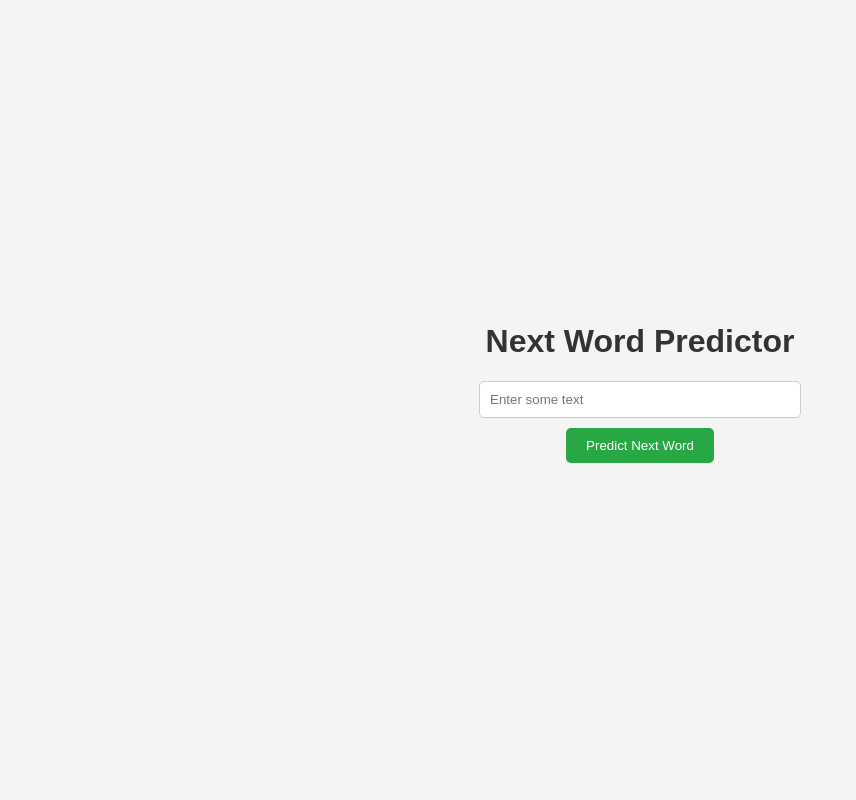
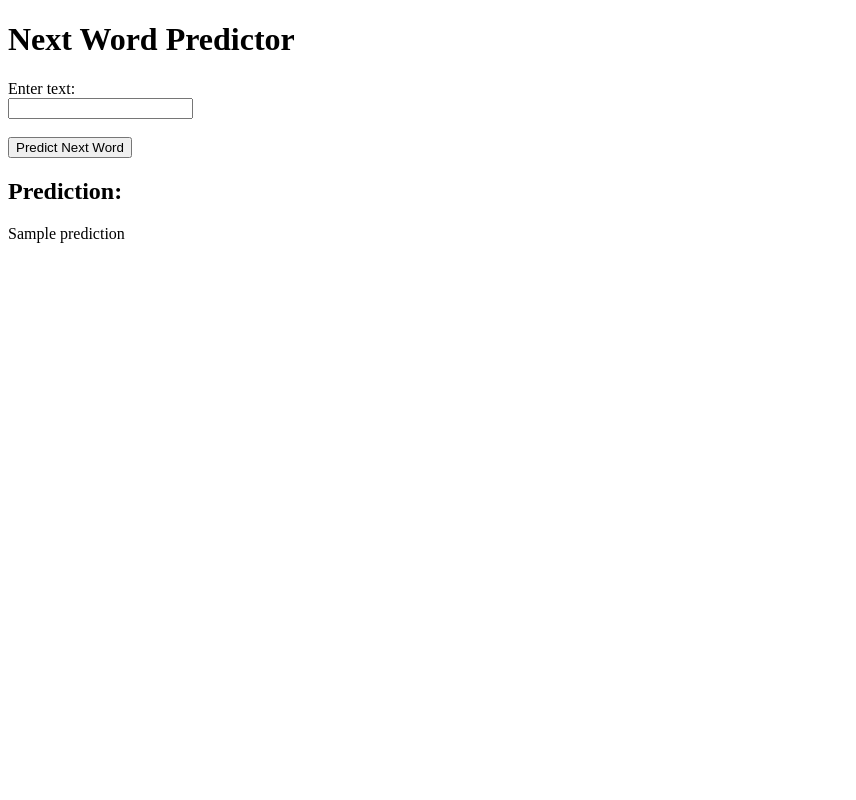
Before and after one commit to JathurshaPatpanathan/smartTextPredict, a Python web app: template app/templates/index.html in a window 1280 px wide. Shown: the whole page, without its empty margins (0-856 px from the left). Run offline with Jinja, Linux system fonts and the light colour scheme; the template is opened without the code that fills it: most values are stand-ins (such as "Sample title", 1, 10 or a date in 2020).

Commit message:
updated html

```diff
--- a/app/templates/index.html
+++ b/app/templates/index.html
@@ -4,81 +4,16 @@
     <meta charset="UTF-8">
     <meta name="viewport" content="width=device-width, initial-scale=1.0">
     <title>Next Word Predictor</title>
-    <style>
-        body {
-            font-family: Arial, sans-serif;
-            margin: 0;
-            padding: 0;
-            display: flex;
-            flex-direction: column;
-            align-items: center;
-            justify-content: center;
-            height: 100vh;
-            background-color: #f4f4f4;
-        }
-        h1 {
-            color: #333;
-        }
-        form {
-            display: flex;
-            flex-direction: column;
-            align-items: center;
-        }
-        input[type="text"] {
-            padding: 10px;
-            width: 300px;
-            margin-bottom: 10px;
-            border: 1px solid #ccc;
-            border-radius: 5px;
-        }
-        button {
-            padding: 10px 20px;
-            background-color: #28a745;
-            color: white;
-            border: none;
-            border-radius: 5px;
-            cursor: pointer;
-        }
-        button:hover {
-            background-color: #218838;
-        }
-        p {
-            margin-top: 20px;
-            color: #333;
-        }
-    </style>
+    <link rel="stylesheet" href="{{ url_for('static', filename='style.css') }}">
 </head>
 <body>
-
     <h1>Next Word Predictor</h1>
-
-    <form id="predictForm">
-        <input type="text" id="textInput" placeholder="Enter some text" required>
-        <button type="submit">Predict Next Word</button>
+    <form action="/predict" method="post">
+        <label for="input_text">Enter text:</label><br>
+        <input type="text" id="input_text" name="input_text" required><br><br>
+        <input type="submit" value="Predict Next Word">
     </form>
-
-    <p id="predictionResult"></p>
-
-    <script>
-        document.getElementById('predictForm').addEventListener('submit', async function(event) {
-            event.preventDefault();
-
-            const textInput = document.getElementById('textInput').value;
-
-            const response = await fetch('/predict', {
-                method: 'POST',
-                headers: {
-                    'Content-Type': 'application/json',
-                },
-                body: JSON.stringify({ text: textInput }),
-            });
-
-            const result = await response.json();
-            const predictedText = result.text || "Error in prediction";
-
-            document.getElementById('predictionResult').innerText = predictedText;
-        });
-    </script>
-
+    <h2>Prediction:</h2>
+    <p id="prediction">{{ prediction }}</p>
 </body>
 </html>
```
